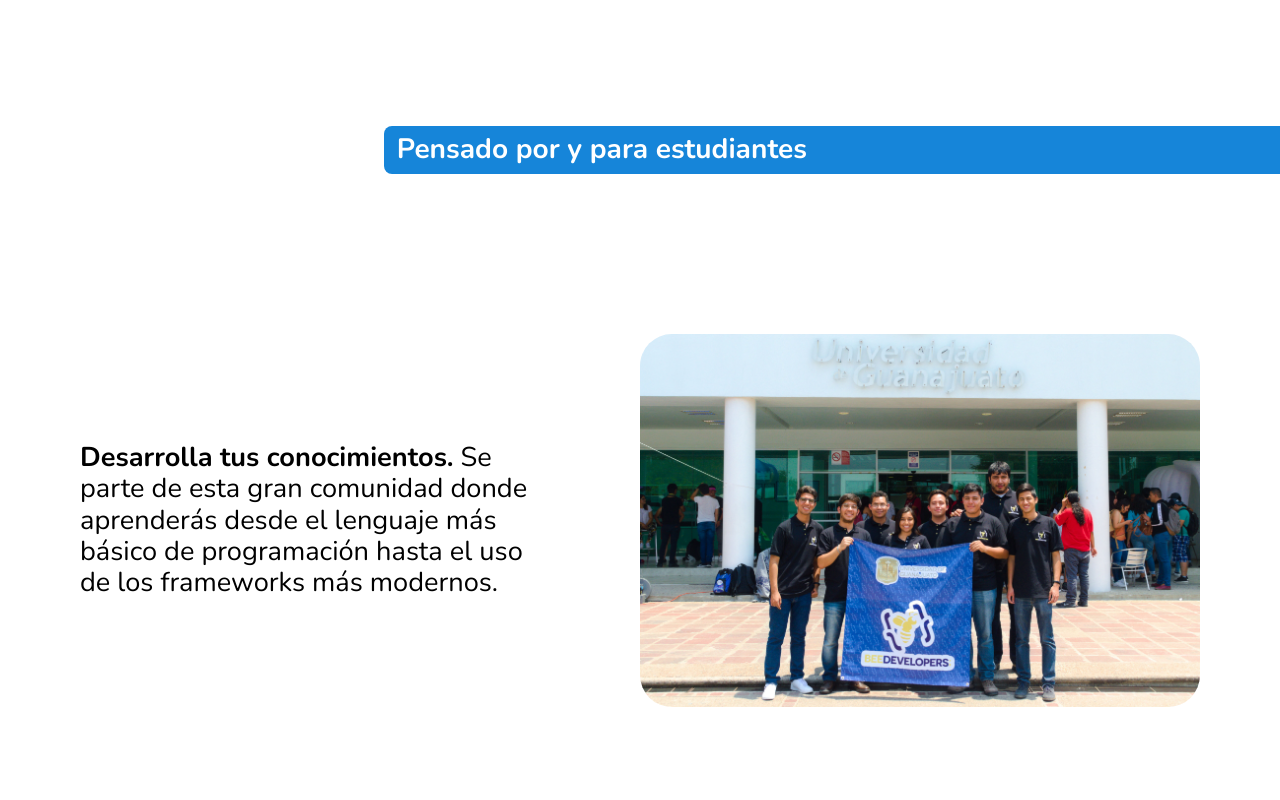
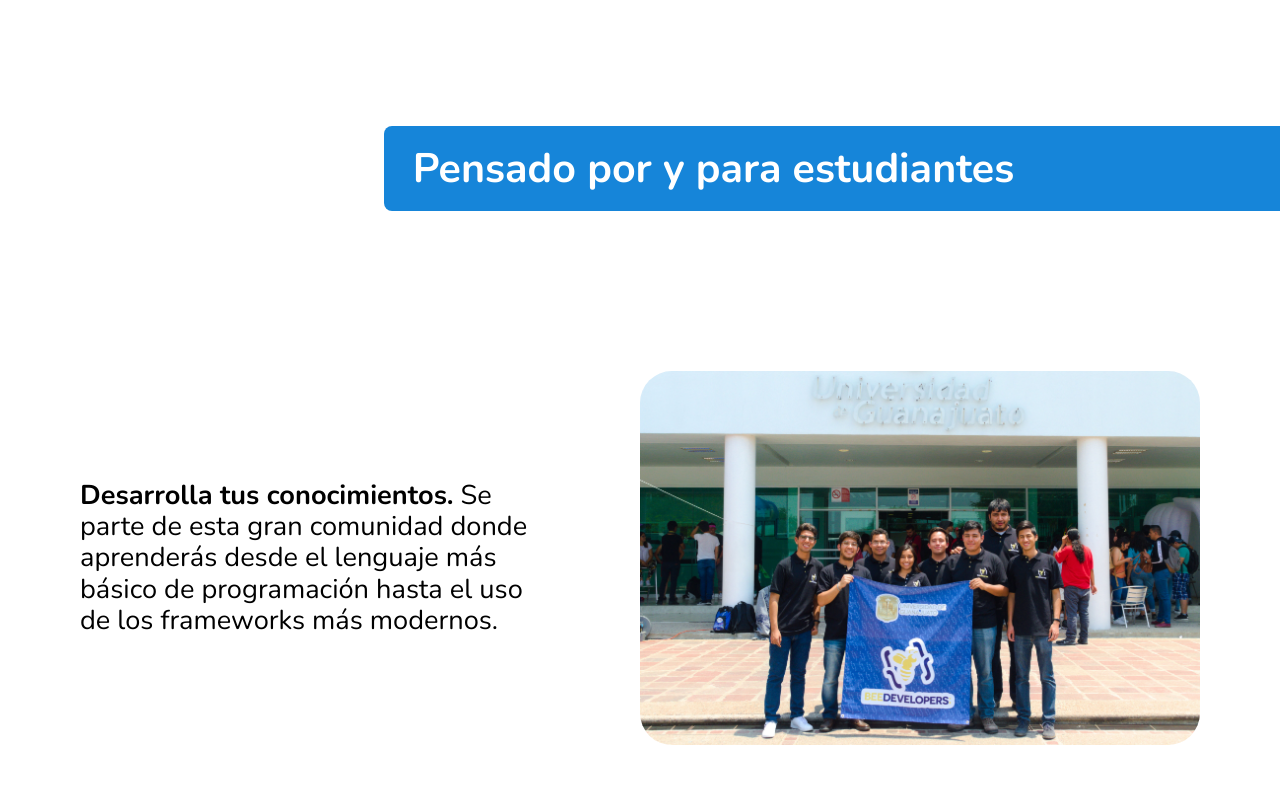
Before and after one commit to BeeDevelopers/WebPage, a React (Create React App) app: page / in a window 1280 px wide. Shown: the part 1420-2220 px from the top of the page. Built offline with nearby package versions, Linux system fonts and the light colour scheme.

Commit message:
padding separador

```diff
--- a/src/components/css/separador.module.css
+++ b/src/components/css/separador.module.css
@@ -3,7 +3,7 @@
     /* margin-top: 3rem; */
     overflow: hidden;
     padding: 0;
-    height: 3rem;
+    /* height: 3rem; */
     max-width: 70%;
 }
 
@@ -11,17 +11,23 @@
     margin: 0;
     display: flex;
     margin-right: -10%;
-    height: 3rem;
-    padding-left: 0.8rem;
+    /* height: 3rem; */
+    padding: 0;
+    padding-left: 1.8rem;
+
     align-items: center;
 
     background-color: #1685D9;
     border-radius: 0.5rem;
 
-    font-size: 1.5rem;
+    font-size: 2.2rem;
     color: white;
 }
 
 .separador_titulo {
+    padding-top: 1.2rem;
+    padding-bottom: 1.2rem;
+    margin-top: 0.0rem;
+    margin-bottom: 0.0rem;
     color: white;
 }
```
